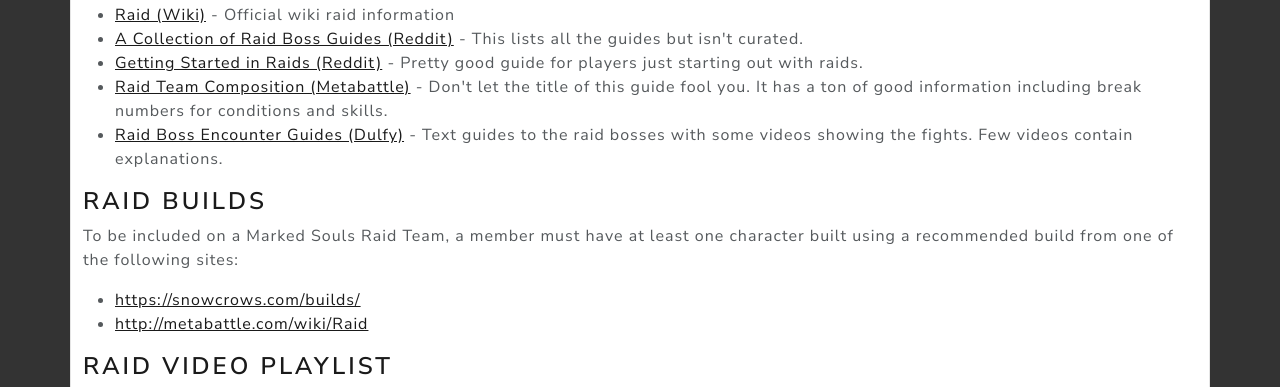
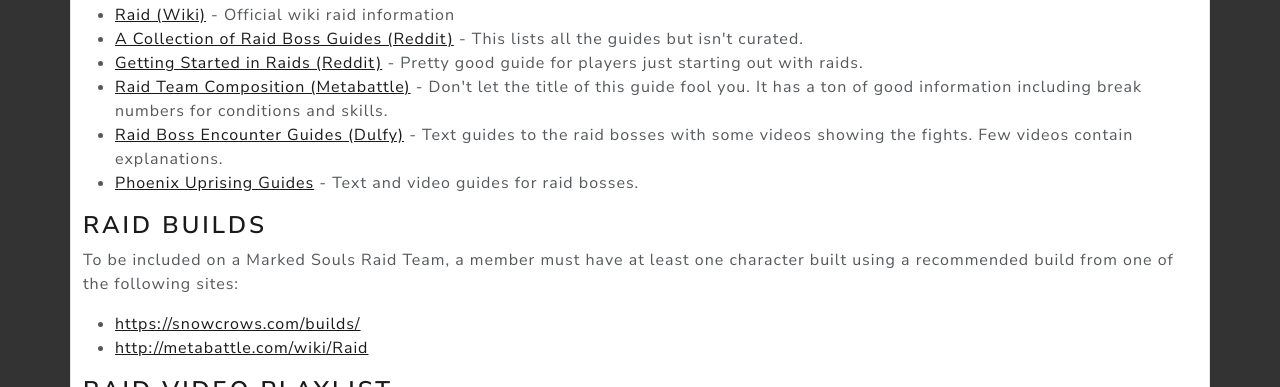
Before and after one commit to marked-souls/website, an Eleventy site: page src/resources/gw2/index.md in a window 1280 px wide. Shown: the part 2534-2921 px from the top of the page. Built offline with nearby package versions, Linux system fonts and the light colour scheme; Eleventy itself is replaced by a stand-in of ours; files that its build step writes are made by us from their sources.

Commit message:
Update index.md

```diff
--- a/src/resources/gw2/index.md
+++ b/src/resources/gw2/index.md
@@ -127,6 +127,7 @@
 - [Getting Started in Raids (Reddit)](https://www.reddit.com/r/Guildwars2/comments/55vb2j/guide_getting_started_in_raids/) - Pretty good guide for players just starting out with raids.
 - [Raid Team Composition (Metabattle)](http://metabattle.com/wiki/Guide:Raid_Team_Composition) - Don't let the title of this guide fool you. It has a ton of good information including break numbers for conditions and skills.
 - [Raid Boss Encounter Guides (Dulfy)](http://dulfy.net/category/gw2/raid-guides/) - Text guides to the raid bosses with some videos showing the fights. Few videos contain explanations.
+- [Phoenix Uprising Guides](https://www.phoenixuprising.net/gw2-raid-guides/) - Text and video guides for raid bosses.
 
 ### Raid Builds
 
```
